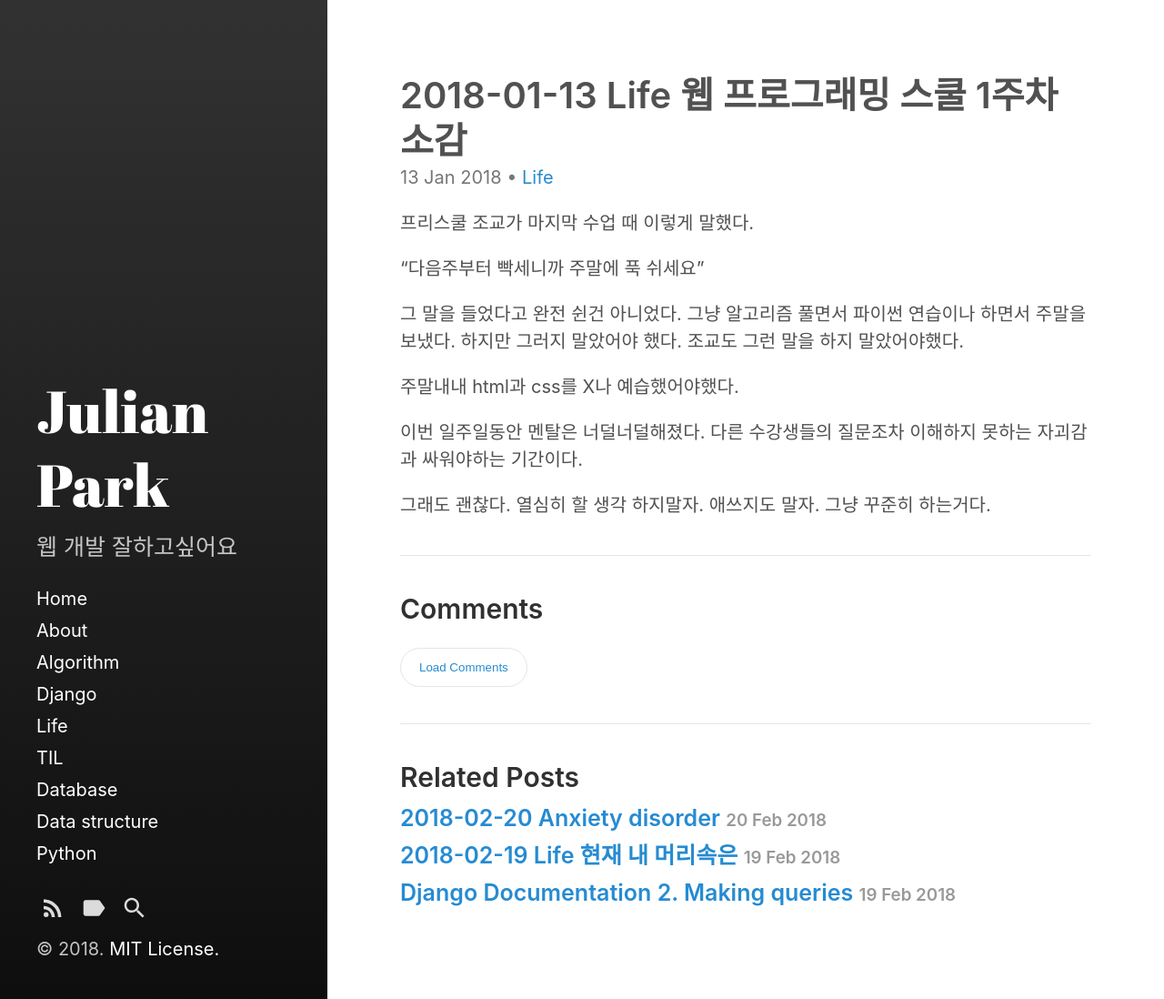
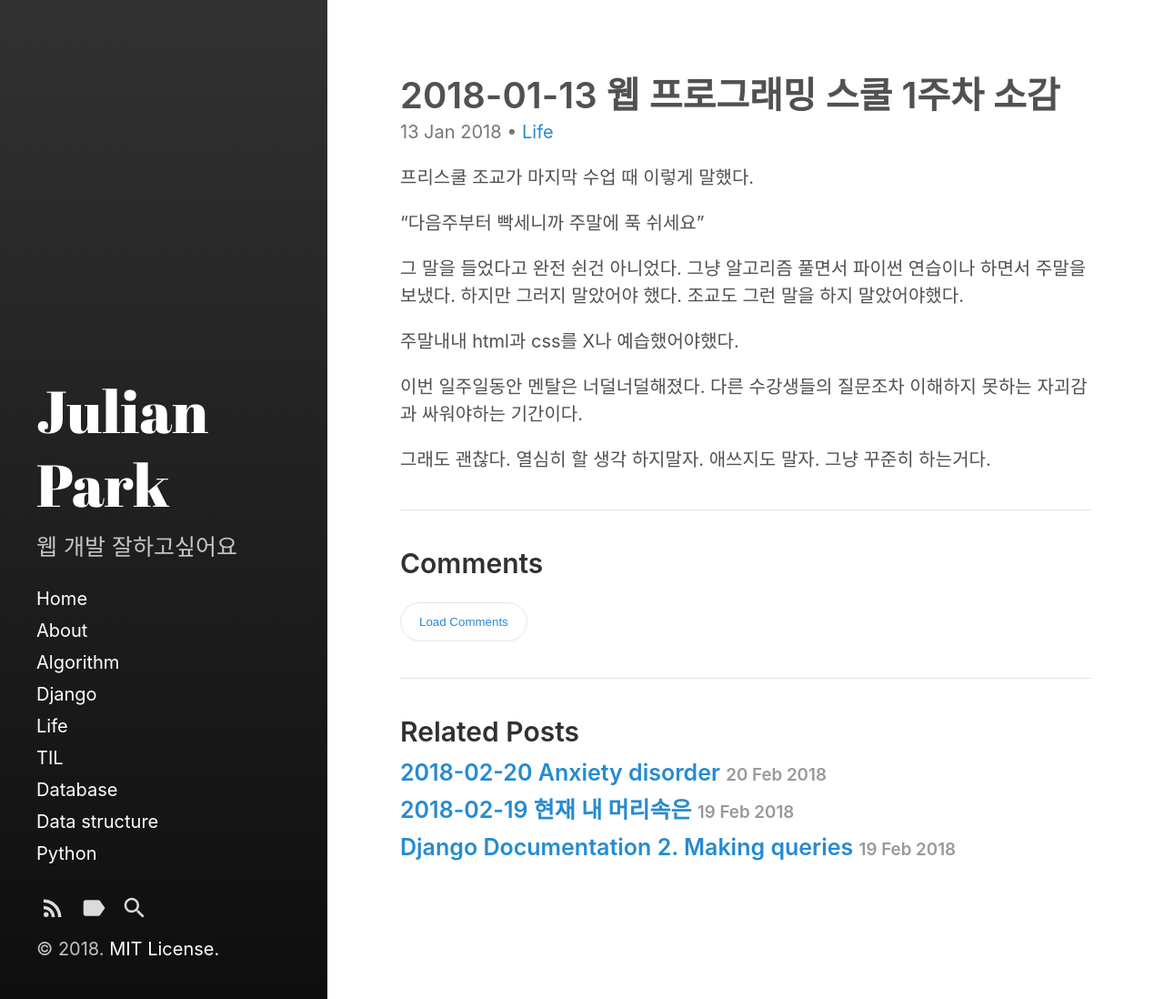
Before and after one commit to Chrisaor/chrisaor.github.com, a Jekyll site: the page built from _posts/LIFE/2018-01-13-LIFE.md, in a window 1280 px wide. Shown: the whole page at 91% size. Built offline with Jekyll 4.4.1, drawn with Linux system fonts in a browser that asks for light colours.

Commit message:
life update

```diff
--- a/_posts/LIFE/2018-01-13-LIFE.md
+++ b/_posts/LIFE/2018-01-13-LIFE.md
@@ -1,6 +1,6 @@
 ---
 layout: post
-title:  "2018-01-13 Life 웹 프로그래밍 스쿨 1주차 소감"
+title:  "2018-01-13 웹 프로그래밍 스쿨 1주차 소감"
 date:   2018-01-13 11:30:00 +0900
 categories: Life
 ---
--- a/_posts/LIFE/2018-02-19-LIFE.md
+++ b/_posts/LIFE/2018-02-19-LIFE.md
@@ -1,6 +1,6 @@
 ---
 layout: post
-title:  "2018-02-19 Life 현재 내 머리속은"
+title:  "2018-02-19 현재 내 머리속은"
 date:   2018-02-19 11:30:00 +0900
 categories: Life
 ---
```
Also changed, not shown: _posts/LIFE/2018-01-28-LIFE.md (+1 -1 lines).
